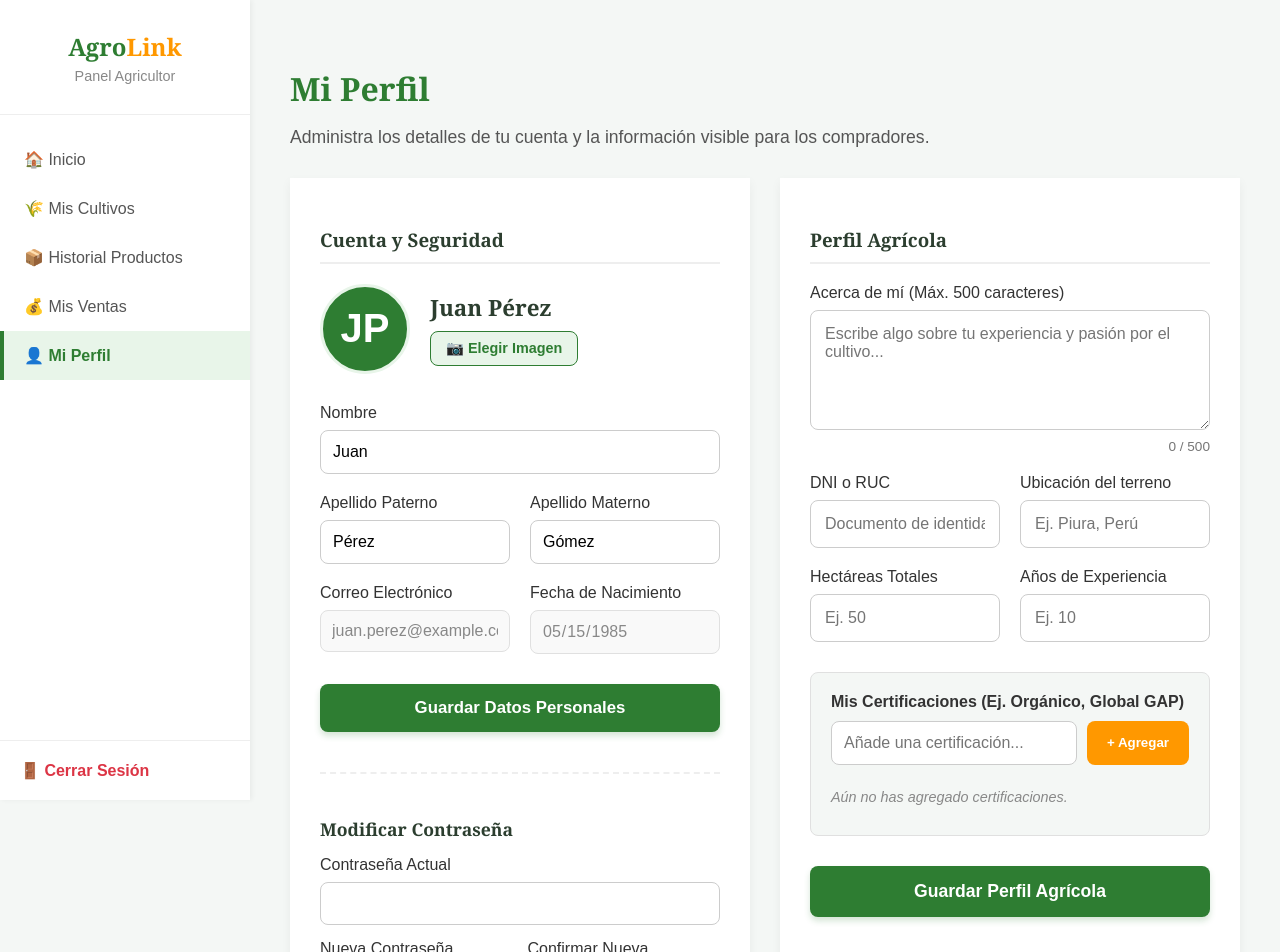
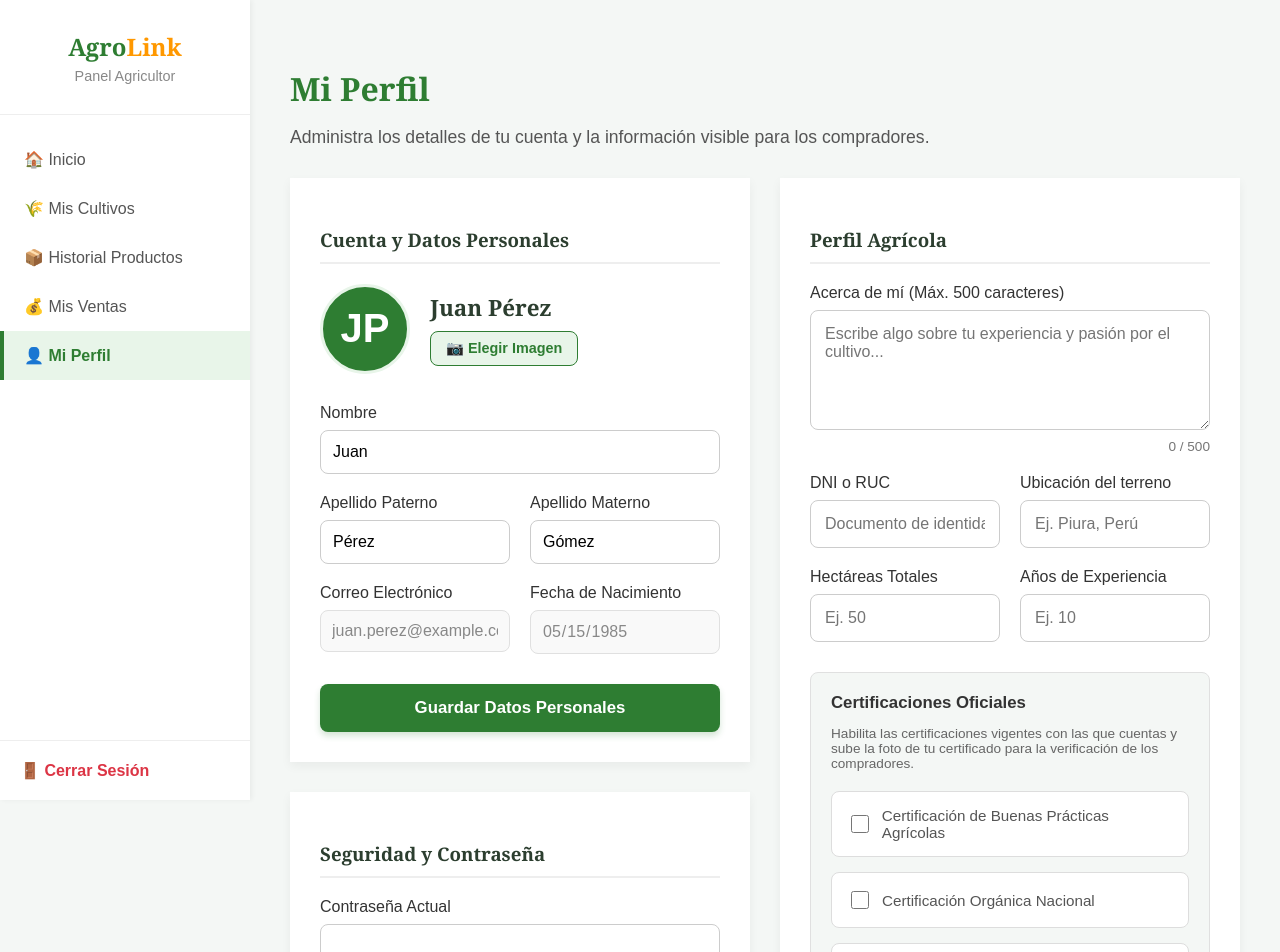
Before and after one commit to Alexis-Maza/agrolink-frontend, a React (Create React App) app in the folder agrolink-frontend/: page /farmer/profile in a window 1280 px wide. Shown: the top 952 px of the page. Built offline with nearby package versions, Linux system fonts and the light colour scheme.

Commit message:
Ajuste del apartado de certificaciones del agricultor

```diff
--- a/agrolink-frontend/src/data/mockFarmerData.js
+++ b/agrolink-frontend/src/data/mockFarmerData.js
@@ -92,5 +92,6 @@ export const initialProfile = {
     documentoIdentidad: '',
     hectareas: '',
     experiencia: '',
-    certificaciones: [] // Array para guardar las certificaciones
+    certificaciones: [], // Array para guardar las certificaciones habilitadas
+    certificacionesFotos: {} // Objeto para guardar fotos de certificados
 };
--- a/agrolink-frontend/src/views/Farmer/FarmerProfile.js
+++ b/agrolink-frontend/src/views/Farmer/FarmerProfile.js
@@ -1,11 +1,35 @@
 import React, { useState, useRef } from 'react';
 import { initialProfile } from '../../data/mockFarmerData';
+
+const CERTIFICACIONES_DISPONIBLES = [
+    'Certificación de Buenas Prácticas Agrícolas',
+    'Certificación Orgánica Nacional',
+    'Certificación de Comercio Justo',
+    'Certificación de Agricultura Familiar',
+    'Certificación GlobalG.A.P'
+];
 
 function FarmerProfile() {
     const fileInputRef = useRef(null);
 
-    // Importamos los datos pre-cargados del usuario
-    const [profileData, setProfileData] = useState(initialProfile);
+    // Importamos los datos de localStorage o los pre-cargados
+    const [profileData, setProfileData] = useState(() => {
+        const saved = localStorage.getItem('agrolink_farmer_profile');
+        if (saved) {
+            try {
+                const parsed = JSON.parse(saved);
+                return {
+                    ...initialProfile,
+                    ...parsed,
+                    certificaciones: parsed.certificaciones || [],
+                    certificacionesFotos: parsed.certificacionesFotos || {}
+                };
+            } catch (e) {
+                console.error("Error al parsear agrolink_farmer_profile", e);
+            }
+        }
+        return initialProfile;
+    });
 
     const [passwordData, setPasswordData] = useState({
         currentPassword: '',
@@ -13,7 +37,6 @@ function FarmerProfile() {
         confirmNewPassword: ''
     });
 
-    const [nuevaCertificacion, setNuevaCertificacion] = useState('');
     const [avatarPreview, setAvatarPreview] = useState(null);
 
     const handleProfileChange = (e) => {
@@ -31,22 +54,48 @@ function FarmerProfile() {
     };
 
     // --- Manejo de Certificaciones ---
-    const agregarCertificacion = (e) => {
-        e.preventDefault();
-        if (nuevaCertificacion.trim() !== '') {
+    const handleCertToggle = (cert) => {
+        const isEnabled = profileData.certificaciones.includes(cert);
+        let nuevasCerts = [];
+        let nuevasFotos = { ...profileData.certificacionesFotos };
+
+        if (isEnabled) {
+            nuevasCerts = profileData.certificaciones.filter(c => c !== cert);
+            delete nuevasFotos[cert];
+        } else {
+            nuevasCerts = [...profileData.certificaciones, cert];
+        }
+
         setProfileData({
             ...profileData,
-                certificaciones: [...profileData.certificaciones, nuevaCertificacion.trim()]
+            certificaciones: nuevasCerts,
+            certificacionesFotos: nuevasFotos
         });
-            setNuevaCertificacion('');
+    };
+
+    const handleCertPhotoChange = (cert, e) => {
+        const file = e.target.files[0];
+        if (file) {
+            const reader = new FileReader();
+            reader.onloadend = () => {
+                setProfileData(prev => ({
+                    ...prev,
+                    certificacionesFotos: {
+                        ...prev.certificacionesFotos,
+                        [cert]: reader.result
+                    }
+                }));
+            };
+            reader.readAsDataURL(file);
         }
     };
 
-    const eliminarCertificacion = (index) => {
-        const nuevasCertificaciones = profileData.certificaciones.filter((_, i) => i !== index);
+    const handleCertPhotoRemove = (cert) => {
+        const nuevasFotos = { ...profileData.certificacionesFotos };
+        delete nuevasFotos[cert];
         setProfileData({
             ...profileData,
-            certificaciones: nuevasCertificaciones
+            certificacionesFotos: nuevasFotos
         });
     };
     // ---------------------------------
@@ -68,6 +117,7 @@ function FarmerProfile() {
 
     const handleProfileSubmit = (e) => {
         e.preventDefault();
+        localStorage.setItem('agrolink_farmer_profile', JSON.stringify(profileData));
         console.log("Datos de perfil actualizados:", profileData);
         alert("¡Perfil actualizado correctamente!");
     };
@@ -95,11 +145,14 @@ function FarmerProfile() {
             </p>
 
             {/* Layout de 2 columnas responsivo */}
-            <div style={{ display: 'grid', gridTemplateColumns: 'repeat(auto-fit, minmax(450px, 1fr))', gap: '30px', width: '100%' }}>
+            <div style={{ display: 'grid', gridTemplateColumns: 'repeat(auto-fit, minmax(450px, 1fr))', gap: '30px', width: '100%', alignItems: 'start' }}>
 
-                {/* COLUMNA 1: CUENTA Y SEGURIDAD (Datos de registro y contraseña unidos) */}
-                <div style={{ backgroundColor: 'white', padding: '30px', borderRadius: 'var(--radius-lg)', boxShadow: '0 4px 10px rgba(0,0,0,0.05)', display: 'flex', flexDirection: 'column' }}>
-                    <h3 style={{ color: 'var(--color-text)', marginBottom: '20px', borderBottom: '2px solid #eee', paddingBottom: '10px' }}>Cuenta y Seguridad</h3>
+                {/* COLUMNA 1: CUENTA Y SEGURIDAD (Dividida en dos tarjetas independientes) */}
+                <div style={{ display: 'flex', flexDirection: 'column', gap: '30px' }}>
+
+                    {/* TARJETA 1: DATOS PERSONALES */}
+                    <div style={{ backgroundColor: 'white', padding: '30px', borderRadius: 'var(--radius-lg)', boxShadow: '0 4px 10px rgba(0,0,0,0.05)' }}>
+                        <h3 style={{ color: 'var(--color-text)', marginBottom: '20px', borderBottom: '2px solid #eee', paddingBottom: '10px' }}>Cuenta y Datos Personales</h3>
 
                         {/* Encabezado con Avatar interactivo */}
                         <div style={{ display: 'flex', alignItems: 'center', gap: '20px', marginBottom: '30px' }}>
@@ -123,7 +176,7 @@ function FarmerProfile() {
                             </div>
                         </div>
 
-                    <form onSubmit={handleProfileSubmit} style={{ flex: 1 }}>
+                        <form onSubmit={handleProfileSubmit}>
                             <div style={{ marginBottom: '20px' }}>
                                 <label style={{ display: 'block', marginBottom: '8px', fontWeight: '500', color: '#333' }}>Nombre</label>
                                 <input type="text" name="nombre" required value={profileData.nombre} onChange={handleProfileChange} style={{ width: '100%', padding: '12px', borderRadius: 'var(--radius-md)', border: '1px solid #ccc', fontSize: '1rem' }} />
@@ -153,29 +206,28 @@ function FarmerProfile() {
 
                             <button type="submit" style={{
                                 backgroundColor: 'var(--color-primary)', color: 'white', border: 'none', padding: '14px', borderRadius: 'var(--radius-md)',
-                            fontWeight: 'bold', cursor: 'pointer', fontSize: '1.05rem', boxShadow: '0 4px 6px rgba(46, 125, 50, 0.2)', width: '100%', marginBottom: '40px'
+                                fontWeight: 'bold', cursor: 'pointer', fontSize: '1.05rem', boxShadow: '0 4px 6px rgba(46, 125, 50, 0.2)', width: '100%'
                             }}>
                                 Guardar Datos Personales
                             </button>
                         </form>
+                    </div>
 
-                    {/* Subsección de contraseña dentro de la misma tarjeta */}
-                    <div style={{ borderTop: '2px dashed #eee', paddingTop: '20px' }}>
-                        <h4 style={{ color: 'var(--color-text)', marginBottom: '15px', fontSize: '1.1rem' }}>Modificar Contraseña</h4>
+                    {/* TARJETA 2: SEGURIDAD (CONTRASEÑA) */}
+                    <div style={{ backgroundColor: 'white', padding: '30px', borderRadius: 'var(--radius-lg)', boxShadow: '0 4px 10px rgba(0,0,0,0.05)' }}>
+                        <h3 style={{ color: 'var(--color-text)', marginBottom: '20px', borderBottom: '2px solid #eee', paddingBottom: '10px' }}>Seguridad y Contraseña</h3>
                         <form onSubmit={handlePasswordSubmit}>
-                            <div style={{ marginBottom: '15px' }}>
+                            <div style={{ marginBottom: '20px' }}>
                                 <label style={{ display: 'block', marginBottom: '8px', fontWeight: '500', color: '#333' }}>Contraseña Actual</label>
                                 <input type="password" name="currentPassword" required value={passwordData.currentPassword} onChange={handlePasswordChange} style={{ width: '100%', padding: '12px', borderRadius: 'var(--radius-md)', border: '1px solid #ccc', fontSize: '0.95rem' }} />
                             </div>
-                            <div style={{ display: 'grid', gridTemplateColumns: '1fr 1fr', gap: '15px', marginBottom: '20px' }}>
-                                <div>
+                            <div style={{ marginBottom: '20px' }}>
                                 <label style={{ display: 'block', marginBottom: '8px', fontWeight: '500', color: '#333' }}>Nueva Contraseña</label>
                                 <input type="password" name="newPassword" required value={passwordData.newPassword} onChange={handlePasswordChange} style={{ width: '100%', padding: '12px', borderRadius: 'var(--radius-md)', border: '1px solid #ccc', fontSize: '0.95rem' }} />
                             </div>
-                                <div>
-                                    <label style={{ display: 'block', marginBottom: '8px', fontWeight: '500', color: '#333' }}>Confirmar Nueva</label>
+                            <div style={{ marginBottom: '25px' }}>
+                                <label style={{ display: 'block', marginBottom: '8px', fontWeight: '500', color: '#333' }}>Confirmar Nueva Contraseña</label>
                                 <input type="password" name="confirmNewPassword" required value={passwordData.confirmNewPassword} onChange={handlePasswordChange} style={{ width: '100%', padding: '12px', borderRadius: 'var(--radius-md)', border: '1px solid #ccc', fontSize: '0.95rem' }} />
-                                </div>
                             </div>
                             <button type="submit" style={{
                                 backgroundColor: 'var(--color-primary)', color: 'white', border: 'none', padding: '14px',
@@ -188,7 +240,7 @@ function FarmerProfile() {
                     </div>
                 </div>
 
-                {/* COLUMNA 2: PERFIL PROFESIONAL (Datos agrícolas nuevos) */}
+                {/* COLUMNA 2: PERFIL PROFESIONAL */}
                 <div style={{ backgroundColor: 'white', padding: '30px', borderRadius: 'var(--radius-lg)', boxShadow: '0 4px 10px rgba(0,0,0,0.05)' }}>
                     <h3 style={{ color: 'var(--color-text)', marginBottom: '20px', borderBottom: '2px solid #eee', paddingBottom: '10px' }}>Perfil Agrícola</h3>
 
@@ -223,35 +275,122 @@ function FarmerProfile() {
 
                         {/* SECCIÓN DE CERTIFICACIONES */}
                         <div style={{ marginBottom: '30px', padding: '20px', backgroundColor: '#F4F7F5', borderRadius: 'var(--radius-md)', border: '1px solid #e0e0e0' }}>
-                            <label style={{ display: 'block', marginBottom: '10px', fontWeight: 'bold', color: '#333' }}>Mis Certificaciones (Ej. Orgánico, Global GAP)</label>
+                            <label style={{ display: 'block', marginBottom: '8px', fontWeight: 'bold', color: '#333', fontSize: '1.05rem' }}>
+                                Certificaciones Oficiales
+                            </label>
+                            <p style={{ fontSize: '0.85rem', color: '#666', marginBottom: '20px' }}>
+                                Habilita las certificaciones vigentes con las que cuentas y sube la foto de tu certificado para la verificación de los compradores.
+                            </p>
 
-                            <div style={{ display: 'flex', gap: '10px', marginBottom: '15px' }}>
-                                <input type="text" value={nuevaCertificacion} onChange={(e) => setNuevaCertificacion(e.target.value)} placeholder="Añade una certificación..." style={{ flex: 1, padding: '12px', borderRadius: 'var(--radius-md)', border: '1px solid #ccc', fontSize: '1rem' }} />
-                                <button onClick={agregarCertificacion} style={{ backgroundColor: 'var(--color-secondary)', color: 'white', border: 'none', padding: '0 20px', borderRadius: 'var(--radius-md)', fontWeight: 'bold', cursor: 'pointer' }}>
-                                    + Agregar
+                            <div style={{ display: 'flex', flexDirection: 'column', gap: '15px' }}>
+                                {CERTIFICACIONES_DISPONIBLES.map((cert, index) => {
+                                    const isEnabled = profileData.certificaciones.includes(cert);
+                                    const foto = profileData.certificacionesFotos && profileData.certificacionesFotos[cert];
+
+                                    return (
+                                        <div key={index} style={{
+                                            padding: '15px',
+                                            backgroundColor: 'white',
+                                            borderRadius: 'var(--radius-md)',
+                                            border: isEnabled ? '1.5px solid var(--color-primary)' : '1px solid #ddd',
+                                            transition: 'all 0.2s ease',
+                                            display: 'flex',
+                                            flexDirection: 'column',
+                                            gap: '12px'
+                                        }}>
+                                            {/* Fila del Título y Checkbox */}
+                                            <div style={{ display: 'flex', alignItems: 'center', justifyContent: 'space-between', width: '100%' }}>
+                                                <label style={{ display: 'flex', alignItems: 'center', gap: '10px', cursor: 'pointer', fontWeight: '500', color: isEnabled ? 'var(--color-primary)' : '#555', fontSize: '0.95rem' }}>
+                                                    <input
+                                                        type="checkbox"
+                                                        checked={isEnabled}
+                                                        onChange={() => handleCertToggle(cert)}
+                                                        style={{ width: '18px', height: '18px', cursor: 'pointer', accentColor: 'var(--color-primary)' }}
+                                                    />
+                                                    {cert}
+                                                </label>
+                                                {isEnabled && (
+                                                    <span style={{ fontSize: '0.8rem', padding: '3px 8px', borderRadius: '10px', backgroundColor: '#E8F5E9', color: 'var(--color-primary)', fontWeight: 'bold' }}>
+                                                        Habilitada
+                                                    </span>
+                                                )}
+                                            </div>
+
+                                            {/* Fila de subida de fotos (si está habilitado) */}
+                                            {isEnabled && (
+                                                <div style={{
+                                                    paddingTop: '10px',
+                                                    borderTop: '1px dashed #eee',
+                                                    display: 'flex',
+                                                    alignItems: 'center',
+                                                    gap: '15px',
+                                                    flexWrap: 'wrap'
+                                                }}>
+                                                    {foto ? (
+                                                        <>
+                                                            <div style={{ position: 'relative' }}>
+                                                                <img
+                                                                    src={foto}
+                                                                    alt="Certificado"
+                                                                    style={{ width: '80px', height: '80px', objectFit: 'cover', borderRadius: 'var(--radius-md)', border: '1px solid #ccc' }}
+                                                                />
+                                                                <button
+                                                                    type="button"
+                                                                    onClick={() => handleCertPhotoRemove(cert)}
+                                                                    style={{
+                                                                        position: 'absolute', top: '-6px', right: '-6px',
+                                                                        backgroundColor: '#dc3545', color: 'white', border: 'none',
+                                                                        borderRadius: '50%', width: '20px', height: '20px',
+                                                                        cursor: 'pointer', fontSize: '10px', fontWeight: 'bold',
+                                                                        display: 'flex', alignItems: 'center', justifyContent: 'center'
+                                                                    }}
+                                                                    title="Eliminar Foto"
+                                                                >
+                                                                    ✕
                                                                 </button>
                                                             </div>
-
-                            <div style={{ display: 'flex', flexWrap: 'wrap', gap: '10px', minHeight: '35px' }}>
-                                {profileData.certificaciones.length === 0 ? (
-                                    <span style={{ color: '#888', fontSize: '0.9rem', fontStyle: 'italic', alignSelf: 'center' }}>Aún no has agregado certificaciones.</span>
+                                                            <span style={{ fontSize: '0.85rem', color: '#2e7d32', fontWeight: 'bold' }}>
+                                                                ¡Foto subida con éxito!
+                                                            </span>
+                                                        </>
                                                     ) : (
-                                    profileData.certificaciones.map((cert, index) => (
-                                        <div key={index} style={{
-                                            display: 'flex', alignItems: 'center', gap: '8px', backgroundColor: 'white',
-                                            border: '1px solid var(--color-primary)', padding: '6px 12px', borderRadius: '20px',
-                                            color: 'var(--color-primary)', fontWeight: 'bold', fontSize: '0.85rem', boxShadow: '0 2px 4px rgba(0,0,0,0.05)'
-                                        }}>
-                                            {cert}
-                                            <button type="button" onClick={() => eliminarCertificacion(index)} style={{
-                                                background: 'transparent', border: 'none', color: '#dc3545', cursor: 'pointer',
-                                                fontSize: '1.2rem', lineHeight: '1', padding: '0 0 2px 0', marginLeft: '4px'
-                                            }}>
-                                                &times;
-                                            </button>
+                                                        <>
+                                                            <input
+                                                                type="file"
+                                                                accept="image/*"
+                                                                id={`file-cert-${index}`}
+                                                                onChange={(e) => handleCertPhotoChange(cert, e)}
+                                                                style={{ display: 'none' }}
+                                                            />
+                                                            <label
+                                                                htmlFor={`file-cert-${index}`}
+                                                                style={{
+                                                                    backgroundColor: '#E8F5E9',
+                                                                    border: '1px solid var(--color-primary)',
+                                                                    color: 'var(--color-primary)',
+                                                                    padding: '8px 16px',
+                                                                    borderRadius: 'var(--radius-md)',
+                                                                    cursor: 'pointer',
+                                                                    fontSize: '0.85rem',
+                                                                    fontWeight: 'bold',
+                                                                    display: 'inline-flex',
+                                                                    alignItems: 'center',
+                                                                    gap: '8px',
+                                                                    transition: '0.2s'
+                                                                }}
+                                                            >
+                                                                📷 Subir Foto de Certificado
+                                                            </label>
+                                                            <span style={{ fontSize: '0.8rem', color: '#777', fontStyle: 'italic' }}>
+                                                                Requiere formato de imagen (JPG, PNG)
+                                                            </span>
+                                                        </>
+                                                    )}
                                                 </div>
-                                    ))
                                             )}
+                                        </div>
+                                    );
+                                })}
                             </div>
                         </div>
 
```
Lines whose indentation alone changed are shown as unchanged.
